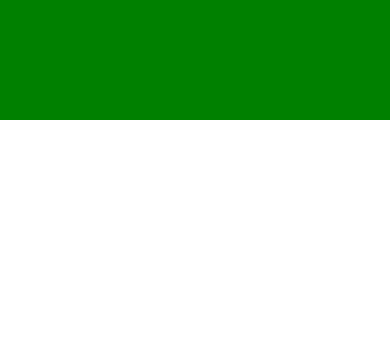
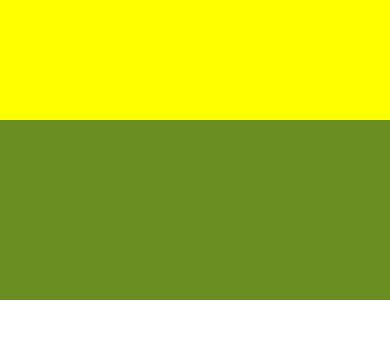
Before and after one commit to NizarNEM/Drievliet_Groep19, a plain HTML site: page index.html in a window 390 px wide. Drawn offline with Linux system fonts and the light colour scheme.

Commit message:
is just a start to build on

```diff
--- a/css/index.css
+++ b/css/index.css
@@ -3,24 +3,40 @@
     padding: 0;
     box-sizing: border-box;
 }
+
+.topbar{
+    width: 100%;
+    height: 120px;
+    background-color: red;
+}
+.buttons{
+    width: 100%;
+    height: 180px;
+    background-color: tomato;
+}
+@media screen and (max-width: 801px){
+    .topbar {
+        width: 800px;
+        height: 120px;
+        background-color: black;
+    }
+    .buttons{
+        width: 801px;
+        height: 180px;
+        background-color: indigo;
+    }
+}
+
+
 @media screen and (max-width: 401px){
     .topbar {
         width: 401px;
         height: 120px;
-        background: pink;
+        background-color: yellow;
+    }
+    .buttons{
+        width: 401px;
+        height: 180px;
+        background-color: olivedrab;
     }
 }
-
-@media screen and (max-width: 801px){
-    .topbar {
-        width: 801px;
-        height: 120px;
-        background: black;
-    }
-}
-
-.topbar{
-    width: 100%;
-    height: 120px;
-    background: green;
-}
--- a/index.html
+++ b/index.html
@@ -2,6 +2,7 @@
 <html lang="en">
 <head>
     <meta charset="UTF-8">
+    <meta name="viewport" content="width=device-width, initial-scale=1">
     <title>Title</title>
   <link rel="stylesheet" href="css/index.css">
 </head>
@@ -9,5 +10,8 @@
 <div class="topbar">
 
 </div>
+<div class="buttons">
+
+</div>
 </body>
 </html>
```
